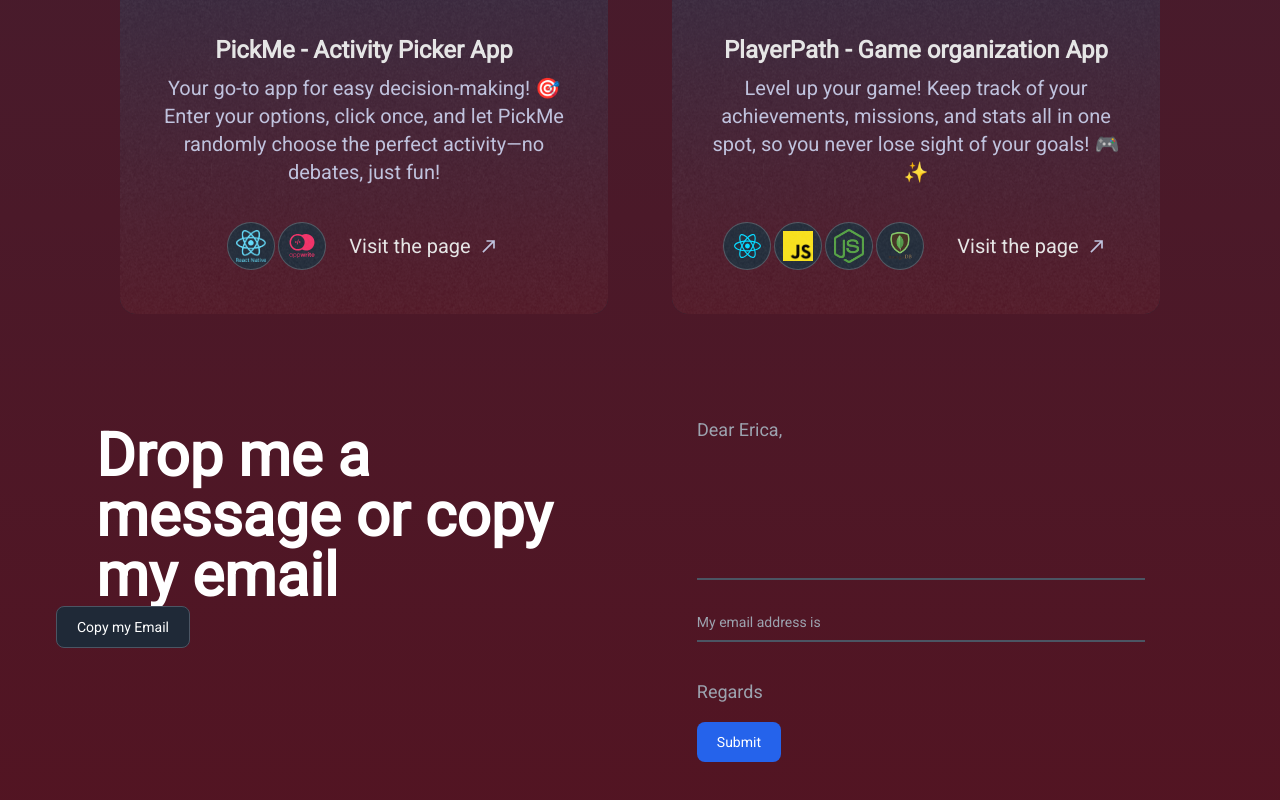
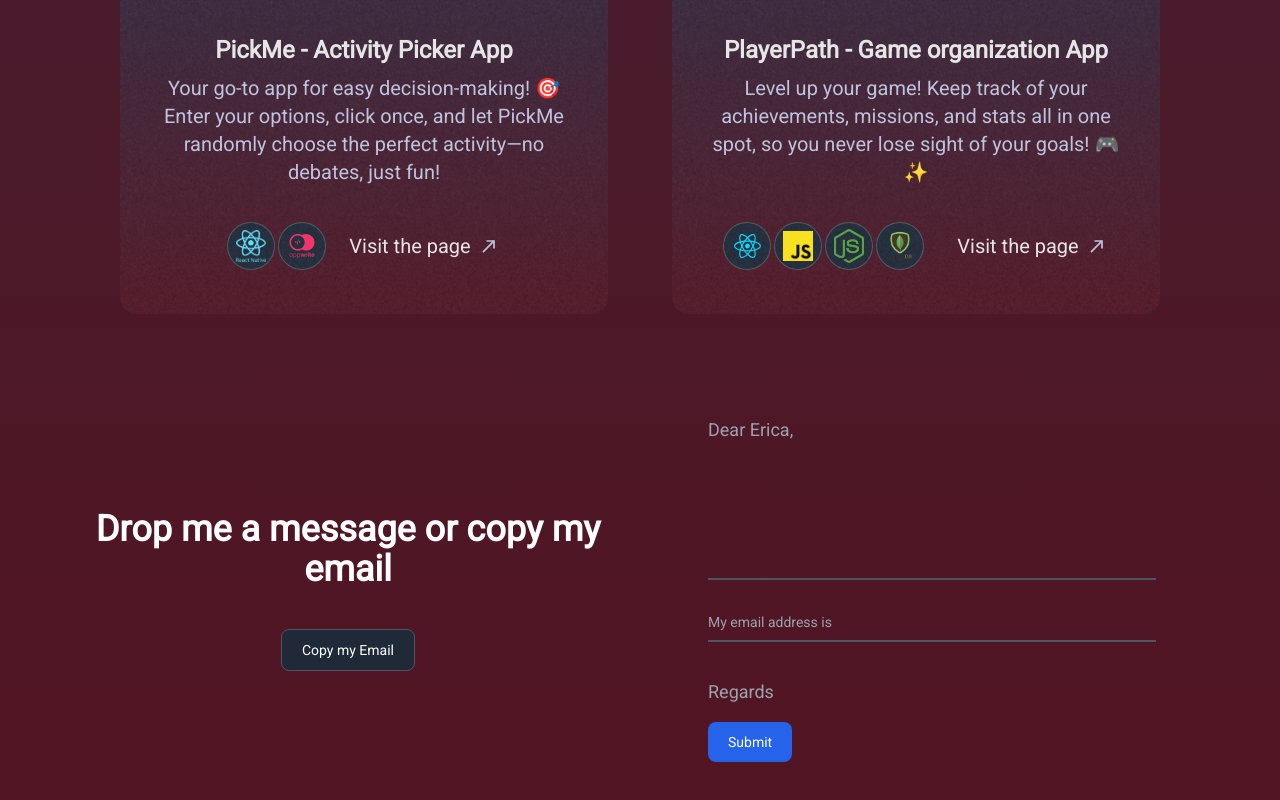
Before and after one commit to Ericazach/Animated-Portfolio, a Next.js app: page / in a window 1280 px wide. Shown: the part 3476-4276 px from the top of the page. Built offline with nearby package versions, Linux system fonts and the light colour scheme.

Commit message:
finish the confetti setting

```diff
--- a/components/ContactPage.jsx
+++ b/components/ContactPage.jsx
@@ -1,7 +1,7 @@
 "use client";
 
-import React, { useState } from "react";
-import animationData from "../public/confeti.json";
+import React, { useState, useEffect } from "react";
+import animationData from "@/data/confetti.json";
 import Lottie from "react-lottie";
 import ContactForm from "./ContactForm";
 
@@ -9,8 +9,8 @@ function ContactPage() {
   const [copied, setCopied] = useState(false);
 
   const defaultOptions = {
-    loop: copied,
-    autoplay: copied,
+    loop: true, // Lottie should loop
+    autoplay: copied, // Autoplay based on copied state
     animationData: animationData,
     rendererSettings: {
       preserveAspectRatio: "xMidYMid slice",
@@ -20,37 +20,49 @@ function ContactPage() {
   const handleCopy = () => {
     if (navigator.clipboard) {
       const text = "ericazach@gmail.com";
-      navigator.clipboard.writeText(text);
-      setCopied(true);
-      setTimeout(() => setCopied(false), 2000);
+      navigator.clipboard
+        .writeText(text)
+        .then(() => {
+          setCopied(true); // Set copied to true when the text is successfully copied
+        })
+        .catch((err) => {
+          console.error("Failed to copy: ", err);
+        });
     } else {
       console.error("Clipboard API is not available.");
     }
   };
+
+  // Reset copied state after 2 seconds
+  useEffect(() => {
+    if (copied) {
+      const timer = setTimeout(() => {
+        setCopied(false); // Reset copied state after 2 seconds
+      }, 2000);
+
+      return () => clearTimeout(timer); // Cleanup the timer on unmount
+    }
+  }, [copied]); // Only run this effect when `copied` changes
 
   return (
     <div
       className="mx-4 my-24 flex gap-12 md:gap-0 flex-col md:flex-row"
       id="contact"
     >
-      <div>
-        <h1 className="w-full md:px-10 text-xl md:text-2xl lg:text-6xl font-bold text-white">
+      <div className="w-full flex flex-col justify-center items-center gap-10">
+        <h1 className="w-full md:px-8 text-center text-2xl md:text-4xl font-bold text-white">
           Drop me a message or copy my email
         </h1>
         <div className="relative">
           {copied && (
-            <div className="absolute -bottom-5 right-0">
-              <Lottie
-                options={{ ...defaultOptions, autoplay: true }}
-                height={200}
-                width={400}
-              />
+            <div className="absolute bottom-0 -left-24 ">
+              <Lottie options={defaultOptions} height={200} width={400} />
             </div>
           )}
           <button
             type="button"
             onClick={handleCopy}
-            className="text-gray-900 bg-white border border-gray-300 focus:outline-none hover:bg-gray-100 focus:ring-4 focus:ring-gray-100 font-medium rounded-lg text-sm px-5 py-2.5 me-2 mb-2 dark:bg-gray-800 dark:text-white dark:border-gray-600 dark:hover:bg-gray-700 dark:hover:border-gray-600 dark:focus:ring-gray-700"
+            className="mx-2 md:mx-20 text-gray-900 bg-white border border-gray-300 focus:outline-none hover:bg-gray-100 focus:ring-4 focus:ring-gray-100 font-medium rounded-lg text-sm px-5 py-2.5 me-2 mb-2 dark:bg-gray-800 dark:text-white dark:border-gray-600 dark:hover:bg-gray-700 dark:hover:border-gray-600 dark:focus:ring-gray-700"
           >
             {copied ? "Email is Copied!" : "Copy my Email"}
           </button>
```
Also changed, not shown: data/confetti.json (renamed from public/confeti.json).
